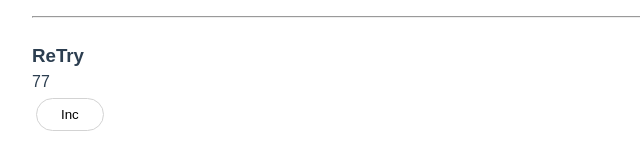
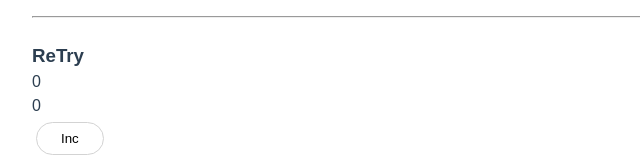
Before and after one commit to BoxPistols/VuexDev_001, a Vue app: page /vuex in a window 1280 px wide. Shown: the part 273-441 px from the top of the page, without its empty margins (0-640 px from the left). Built offline with nearby package versions, Linux system fonts and the light colour scheme.

Commit message:
Add getters basic

```diff
--- a/src/store/index.js
+++ b/src/store/index.js
@@ -9,7 +9,7 @@ export default new Vuex.Store({
         msg: 'Hello Store index Msg',
         counter: 0,
         navStorage: false,
-        num: 77,
+        num: 0,
         // sideMenuRightDrawer: false,
     },
     mutations: {
@@ -41,6 +41,9 @@ export default new Vuex.Store({
             state.num
         },
     },
+    getters: {
+        doubleNum: (state) => state.num * 2,
+    },
     actions: {
         // toggleSideMenuRightDrawer ({ commit }) {
         //     commit('toggleSideMenuRightDrawer')
--- a/src/views/Vuex.vue
+++ b/src/views/Vuex.vue
@@ -18,8 +18,10 @@
         <hr class="line" />
         <h3>ReTry</h3>
         <p>{{ setNum }}</p>
+        <p>{{ doubleCount }}</p>
         <p>
             <button class="btn" @click="incNum">Inc</button>
+            <!-- <button class="btn" @click="doubleCount">doubleCount</button> -->
         </p>
     </div>
 </template>
@@ -34,6 +36,9 @@ export default {
     computed: {
         setNum() {
             return this.$store.state.num
+        },
+        doubleCount() {
+            return this.$store.getters.doubleNum
         },
     },
     methods: {
```
